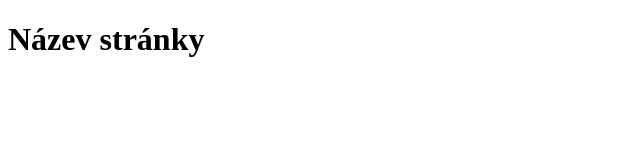
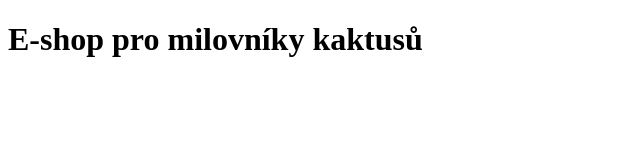
Before and after one commit to podlomar/konflikt, a plain HTML site: page index.html in a window 1280 px wide. Shown: the whole page, without its empty margins (0-640 px from the left). Drawn offline with Linux system fonts and the light colour scheme.

Commit message:
Upraven název stránky

```diff
--- a/index.html
+++ b/index.html
@@ -7,6 +7,6 @@
   <title>Document</title>
 </head>
 <body>
-  <h1>Název stránky</h1>
+  <h1>E-shop pro milovníky kaktusů</h1>
 </body>
 </html>
```
